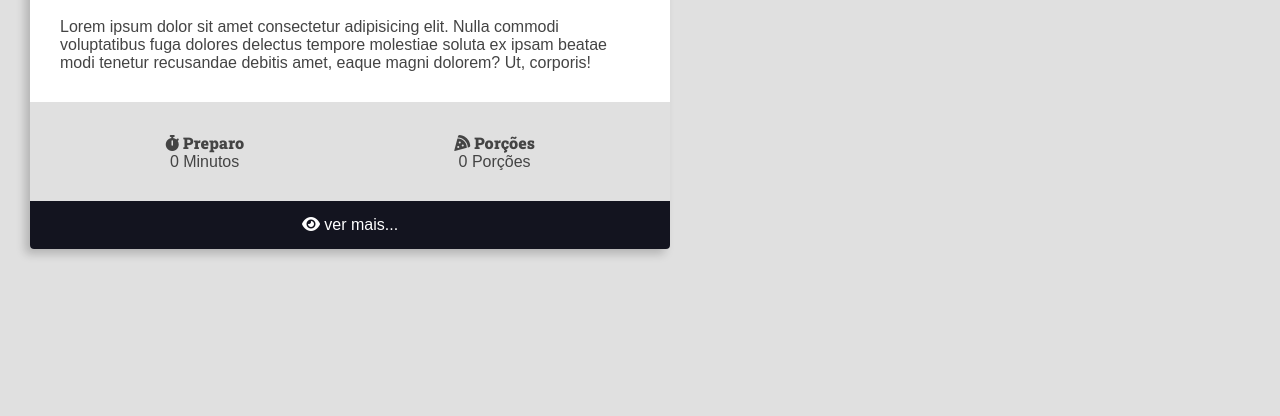
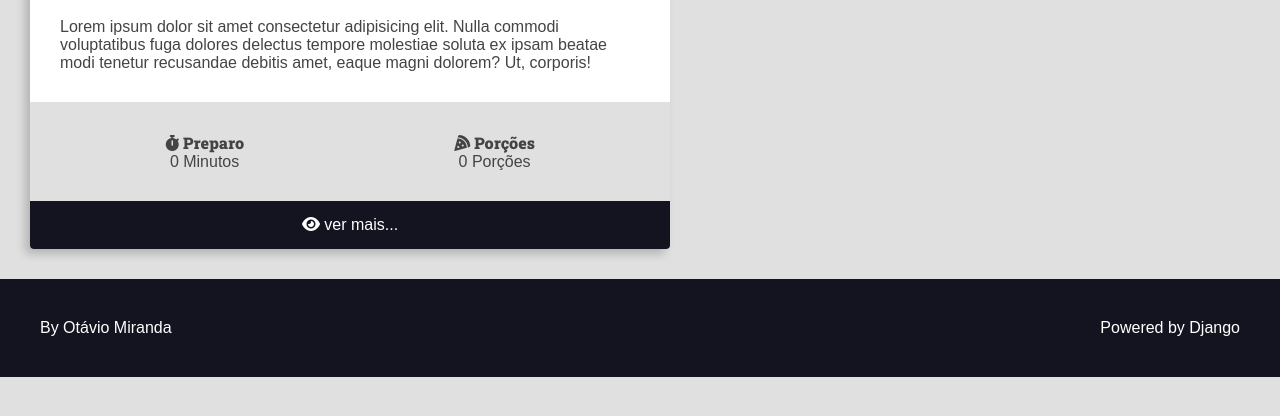
Before and after one commit to CarlosVSB/projeto1_back_django, a Django app: page / in a window 1280 px wide. Shown: the part 332-748 px from the top of the page. Run offline with Django 4.2, Linux system fonts and the light colour scheme; some libraries are stand-ins or nearby versions.

Commit message:
rodapé criado

```diff
--- a/recipes/templates/recipes/pages/home.html
+++ b/recipes/templates/recipes/pages/home.html
@@ -10,6 +10,8 @@
             {% include 'recipes/partials/recipe.html' %}
         </div>
     </div>
+
+    {% include 'recipes/partials/footer.html' %}
 </body>
 
 </html>
--- /dev/null
+++ b/recipes/templates/recipes/partials/footer.html
@@ -0,0 +1,9 @@
+<footer class="main-footer">
+    <div class="developer">
+      <a href="https://www.otaviomiranda.com.br/" target="_blank" rel="noreferrer noopener">By Otávio Miranda</a>
+    </div>
+
+    <div class="powered">
+      <a href="https://www.djangoproject.com/" target="_blank" rel="noreferrer noopener">Powered by Django</a>
+    </div>
+</footer>
--- a/recipes/templates/recipes/partials/head.html
+++ b/recipes/templates/recipes/partials/head.html
@@ -257,5 +257,26 @@
         .recipe-footer a:hover {
             filter: brightness(2);
         }
+
+
+
+
+        .main-footer {
+            display: flex;
+            align-items: center;
+            justify-content: space-between;
+            background: var(--color-primary-dark);
+            padding: var(--spacing-gutter-large);
+        }
+
+        .main-footer a {
+            color: var(--color-white);
+            text-decoration: none;
+            transition: all 300ms ease-in-out;
+        }
+
+        .main-footer a:hover {
+            filter: brightness(.8);
+        }
     </style>
 </head>
```
